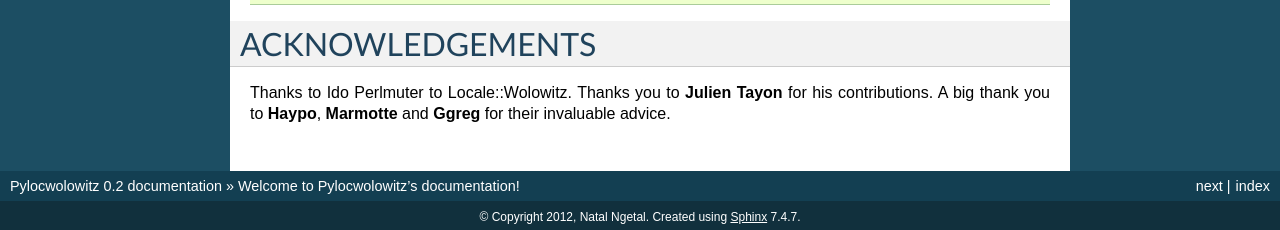
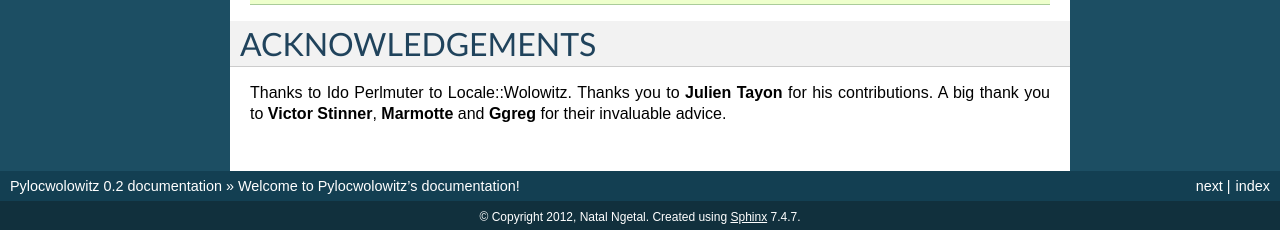
Before and after one commit to openuado/Pylocwolowitz, a Sphinx documentation site: the page built from docs/source/index.rst, in a window 1280 px wide. Shown: the part 1117-1347 px from the top of the page. Built offline with Sphinx 7.4.7, drawn with Linux system fonts in a browser that asks for light colours; formulas are drawn with MathJax 3.

Commit message:
[Documentation] Index: Use real name of haypo.

```diff
--- a/docs/source/index.rst
+++ b/docs/source/index.rst
@@ -67,5 +67,5 @@ Translated to the requested language, if such a translation exists, otherwise no
 ACKNOWLEDGEMENTS
 ================
 Thanks to Ido Perlmuter to Locale::Wolowitz. Thanks you to **Julien Tayon** for
-his contributions. A big thank you to **Haypo**, **Marmotte** and **Ggreg** for
+his contributions. A big thank you to **Victor Stinner**, **Marmotte** and **Ggreg** for
 their invaluable advice.
```
